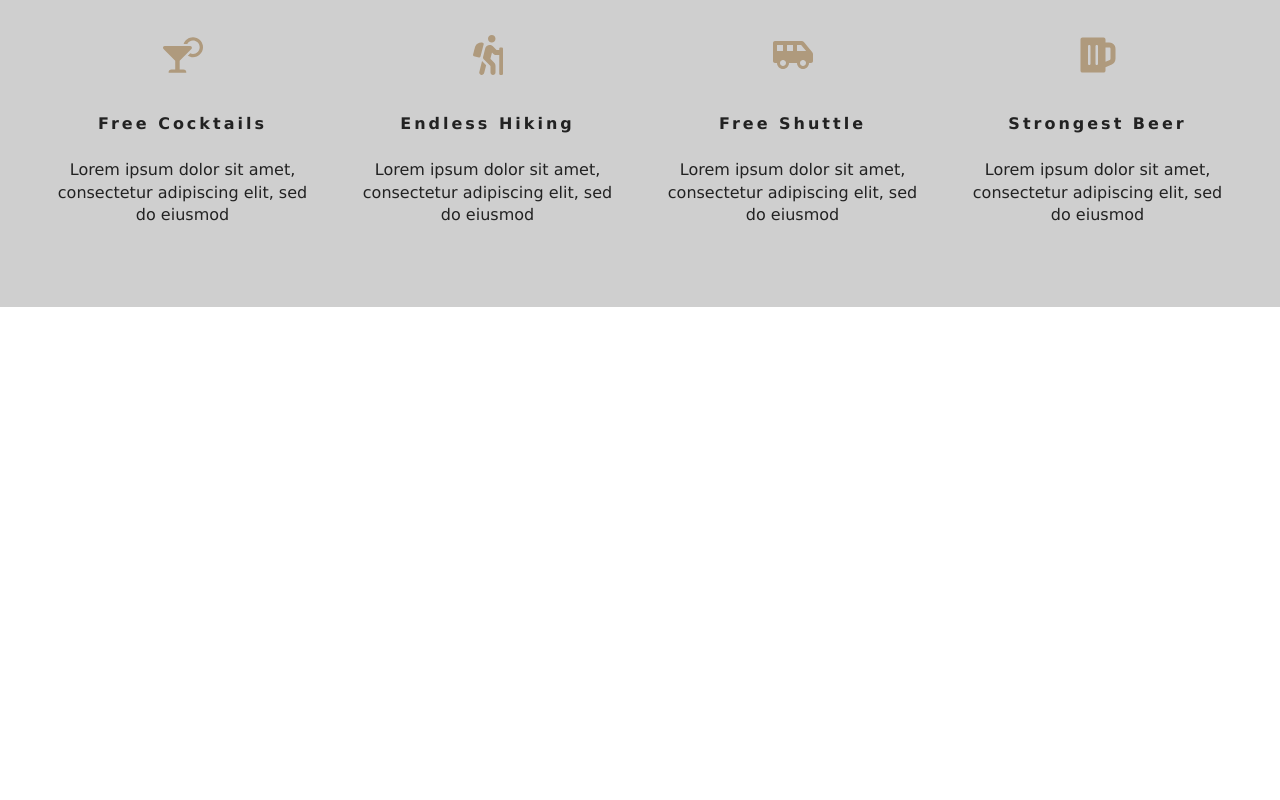
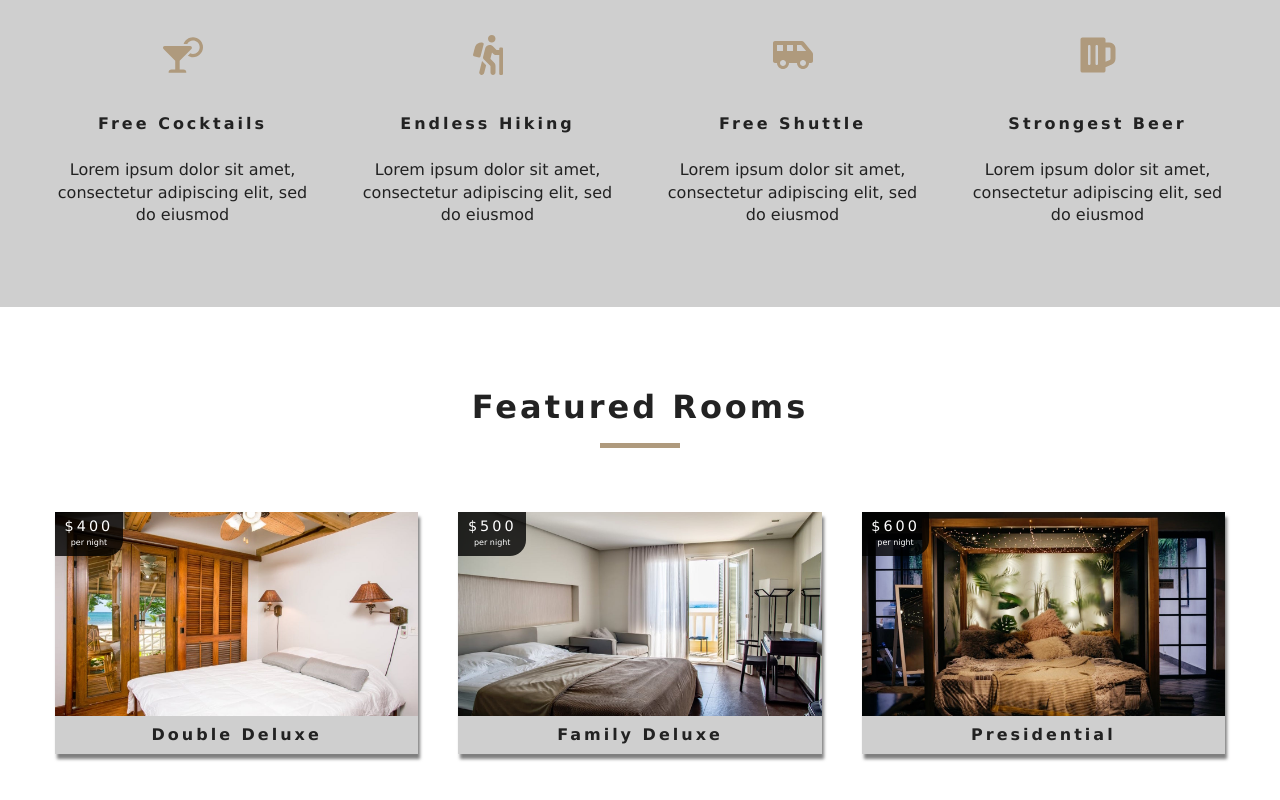
Before and after one commit to joedenson/Beach-Resort, a React (Create React App) app: page / in a window 1280 px wide. Shown: the part 972-1772 px from the top of the page. Before the commit the page ends 1279 px from the top, so only its background shows below. Built offline with nearby package versions, Linux system fonts and the light colour scheme.

Commit message:
added styled components dep

```diff
--- a/package.json
+++ b/package.json
@@ -7,7 +7,8 @@
     "react-dom": "^16.11.0",
     "react-icons": "^3.7.0",
     "react-router-dom": "^5.1.2",
-    "react-scripts": "3.2.0"
+    "react-scripts": "3.2.0",
+    "styled-components": "^4.4.1"
   },
   "scripts": {
     "start": "react-scripts start",
--- a/public/index.html
+++ b/public/index.html
@@ -8,36 +8,14 @@
   <meta name="theme-color" content="#000000" />
   <meta name="description" content="Web site created using create-react-app" />
   <link rel="apple-touch-icon" href="logo192.png" />
-  <!--
-      manifest.json provides metadata used when your web app is installed on a
-      user's mobile device or desktop. See https://developers.google.com/web/fundamentals/web-app-manifest/
-    -->
-  <link rel="manifest" href="%PUBLIC_URL%/manifest.json" />
-  <!--
-      Notice the use of %PUBLIC_URL% in the tags above.
-      It will be replaced with the URL of the `public` folder during the build.
-      Only files inside the `public` folder can be referenced from the HTML.
 
-      Unlike "/favicon.ico" or "favicon.ico", "%PUBLIC_URL%/favicon.ico" will
-      work correctly both with client-side routing and a non-root public URL.
-      Learn how to configure a non-root public URL by running `npm run build`.
-    -->
   <title>Beach Resort</title>
 </head>
 
 <body>
   <noscript>You need to enable JavaScript to run this app.</noscript>
   <div id="root"></div>
-  <!--
-      This HTML file is a template.
-      If you open it directly in the browser, you will see an empty page.
 
-      You can add webfonts, meta tags, or analytics to this file.
-      The build step will place the bundled scripts into the <body> tag.
-
-      To begin the development, run `npm start` or `yarn start`.
-      To create a production bundle, use `npm run build` or `yarn build`.
-    -->
 </body>
 
 </html>
--- a/src/components/FeaturedRooms.js
+++ b/src/components/FeaturedRooms.js
@@ -1,19 +1,29 @@
 import React from 'react';
 import { RoomContext } from '../context';
-
-
+import Loading from './Loading';
+import Room from './Room';
+import Title from '../Title';
 
 
 class FeaturedRooms extends React.Component {
     static contextType = RoomContext;
 
     render() {
-        const { name, greeting } = this.context;
+        let { loading, featuredRooms: rooms } = this.context;
+        rooms = rooms.map(room => {
+            return <Room key={room.id} room={room} />
+        })
+
         return (
-            <div>
+            <section className='featured-rooms'>
+                <Title title='featured rooms' />
+                <div className='featured-rooms-center'>
+                    {loading ? <Loading /> : rooms}
+                </div>
 
-            </div>
-        )
+
+            </section>
+        );
     }
 }
 
--- /dev/null
+++ b/src/components/Loading.js
@@ -0,0 +1,13 @@
+import React from 'react';
+import loadingGif from '../images/gif/loading-arrow.gif';
+
+const Loading = () => {
+    return (
+        <div className='loading'>
+            <h4>rooms data loading...</h4>
+            <img src={loadingGif} alt='loading' />
+        </div>
+    )
+}
+
+export default Loading;
--- /dev/null
+++ b/src/components/Room.js
@@ -0,0 +1,39 @@
+import React from 'react';
+import { Link } from 'react-router-dom';
+import defaultImg from '../images/room-1.jpeg'
+import PropTypes from 'prop-types';
+
+
+
+
+export default function Room({ room }) {
+    const { name, slug, images, price } = room;
+
+    return (
+        <article className='room'>
+            <div className='img-container'>
+                <img src={images[0] || defaultImg} alt='single room' />
+                <div className='price-top'>
+                    <h6>${price}</h6>
+                    <p>per night</p>
+                </div>
+                <Link to={`/rooms/${slug}`} className='btn-primary room-link'>
+                    Features
+
+                    </Link>
+            </div>
+            <p className='room-info'>{name}</p>
+        </article>
+    )
+};
+
+
+
+Room.propTypes = {
+    room: PropTypes.shape({
+        name: PropTypes.string.isRequired,
+        slug: PropTypes.string.isRequired,
+        images: PropTypes.arrayOf(PropTypes.string).isRequired,
+        price: PropTypes.number.isRequired
+    })
+}
--- a/src/context.js
+++ b/src/context.js
@@ -1,5 +1,5 @@
 import React, { Component } from 'react';
-
+import items from './data';
 
 
 
@@ -8,14 +8,50 @@
 
 class RoomProvider extends Component {
     state = {
-        greeting: 'hello',
-        name: 'Joe'
+        rooms: [],
+        sortedRooms: [],
+        featuredRooms: [],
+        loading: true
+    };
+
+    //getData
+
+
+    componentDidMount() {
+        let rooms = this.formatData(items);
+        let featuredRooms = rooms.filter(room => room.featured === true);
+        this.setState({
+            rooms,
+            featuredRooms,
+            sortedRooms: rooms,
+            loading: false
+        })
+    }
+
+
+
+    formatData(items) {
+        let tempItems = items.map(item => {
+            let id = item.sys.id;
+            let images = item.fields.images.map(image => image.fields.file.url);
+            let room = { ...item.fields, images, id };
+            return room;
+
+        });
+        return tempItems;
+    }
+
+    getRoom = (slug) => {
+        let tempRooms = [...this.state.rooms];
+        const room = tempRooms.find((room) => room.slug === slug);
+        return room;
+
     };
 
 
     render() {
         return (
-            <RoomContext.Provider value={{ ...this.state }}>
+            <RoomContext.Provider value={{ ...this.state, getRoom: this.getRoom }}>
                 {this.props.children}
             </RoomContext.Provider>
         );
--- a/src/pages/SingleRoom.js
+++ b/src/pages/SingleRoom.js
@@ -1,13 +1,44 @@
-import React, { Component } from 'react'
+import React, { Component } from 'react';
+import defaultBcg from '../images/room-1.jpeg';
+import Hero from '../components/Hero';
+import Banner from '../components/Banner';
+import { Link } from 'react-router-dom';
+import { RoomContext } from '../context';
 
-class SingleRoom extends Component {
+
+
+export default class SingleRoom extends Component {
+    constructor(props) {
+        super(props)
+        this.state = {
+            slug: this.props.match.params.slug,
+            defaultBcg
+        };
+    }
+
+    static contextType = RoomContext;
+    // componentDidMount() {}
+
     render() {
+        const { getRoom } = this.context;
+        const room = getRoom(this.state.slug);
+        if (!room) {
+            return <div className='error'>
+                <h3>no such room could be found...</h3>
+                <Link to='/rooms' className='btn-primary'>back to rooms</Link>
+            </div>
+        }
+
+        const { name, description, capacity, size, price, extras, breakfast, pets, images } = room;
         return (
-            <div>
-                Hello from the Single Room page
-            </div>
+            <Hero hero='roomsHero'>
+                <Banner title={`${name} room`}>
+                    <Link to='/rooms' className='btn-primary'>back to rooms</Link>
+
+                </Banner>
+            </Hero>
+
         )
     }
+
 }
-
-export default SingleRoom;
```
Also changed, not shown: public/manifest.json (deleted), src/data.js (renamed from data.js), 1 other file (tests, documents, lock files or other folders).
